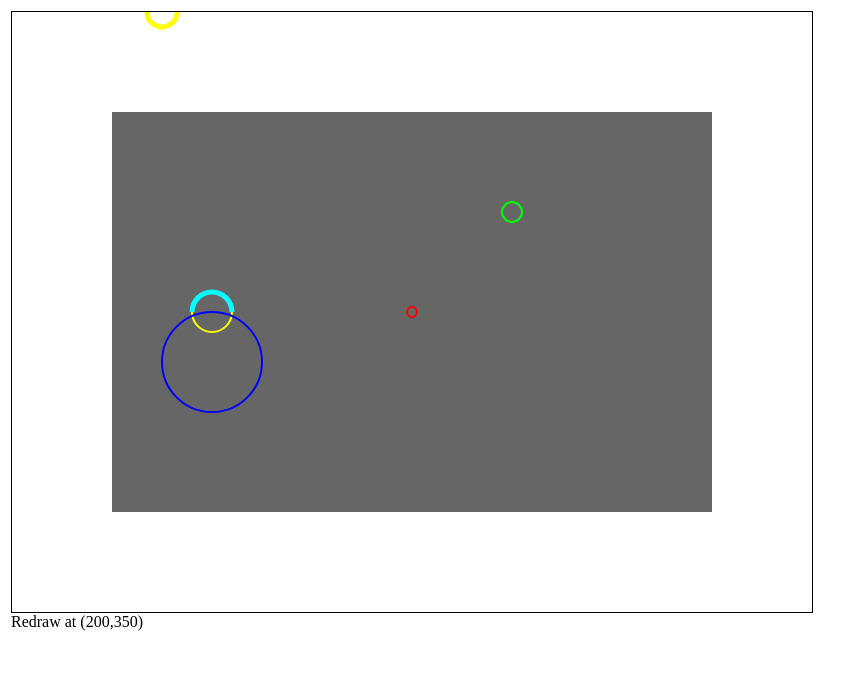
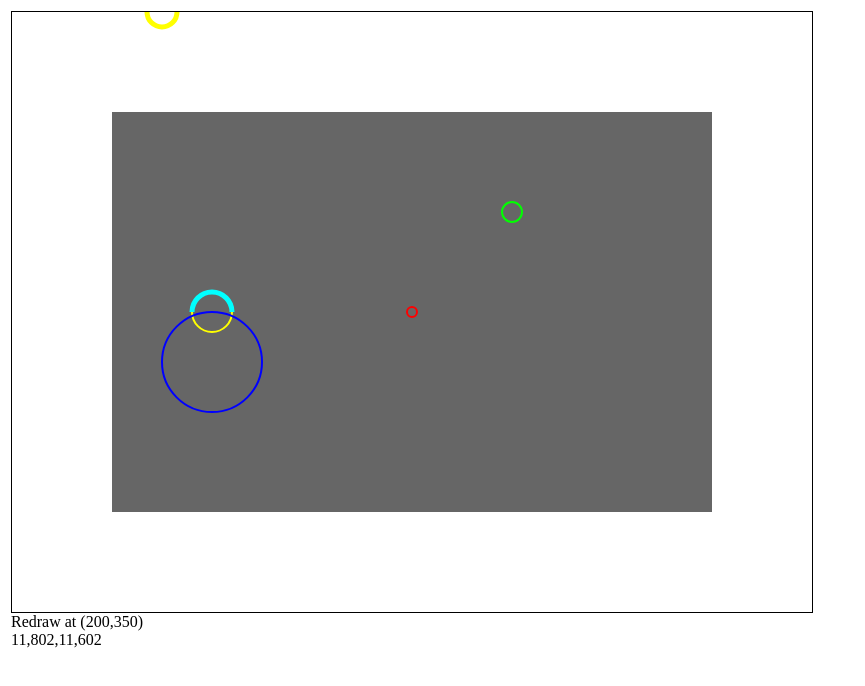
Before and after one commit to christianrevillard/NodeJsServer, a website: page resources/js/testCreanvas.html in a window 1280 px wide. Shown: the whole page, without its empty margins (0-865 px from the left). Drawn offline with Linux system fonts and the light colour scheme.

Commit message:
test creanvas

```diff
--- a/resources/js/testCreanvas.html
+++ b/resources/js/testCreanvas.html
@@ -22,6 +22,7 @@
 					style="border:1px solid black;">
 					</canvas>
 					<div id="debug"></div>
+					<div id="debug2"></div>
 			</td>
 		</tr>
 	</table>
--- a/resources/js/testCreanvas.js
+++ b/resources/js/testCreanvas.js
@@ -2,6 +2,7 @@
 {
 	var theCanvas = document.getElementById('theCanvas');
 	var debug = document.getElementById('debug');
+	var debug2 = document.getElementById('debug2');
 
 	var controller = new Creanvas.Controller(
 			{
@@ -104,4 +105,9 @@
 			context.stroke();
 			}});
 
+
+	var boundings = theCanvas.getBoundingClientRect();
+
+	debug2.innerHTML = boundings.left + ',' + boundings.width + ',' +  boundings.top + ',' + boundings.height;
+
 };
```
